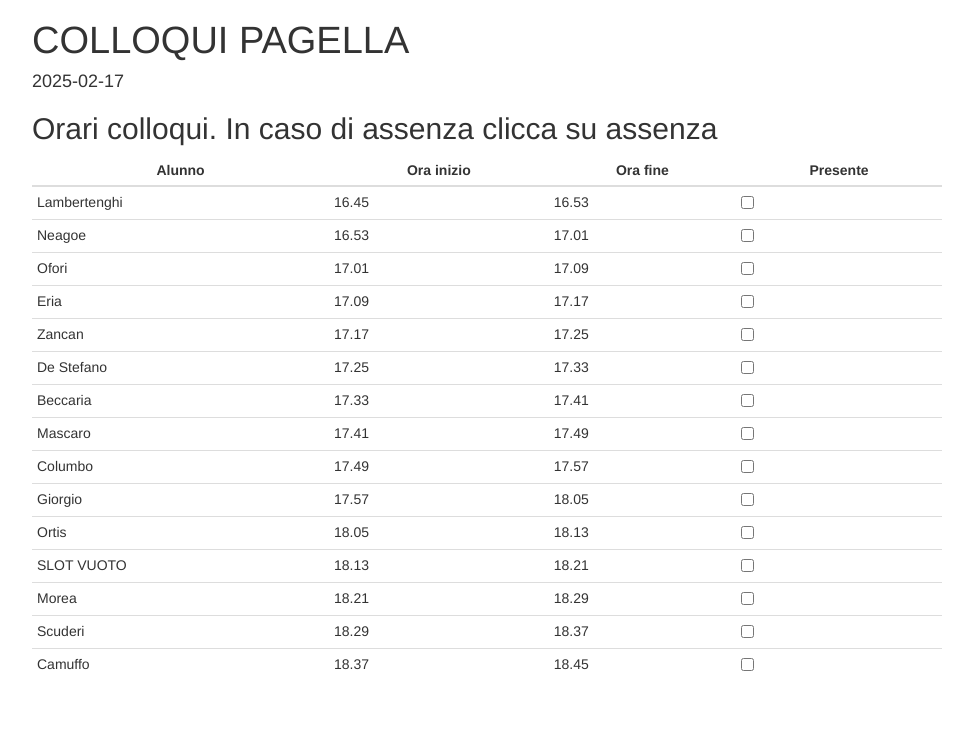
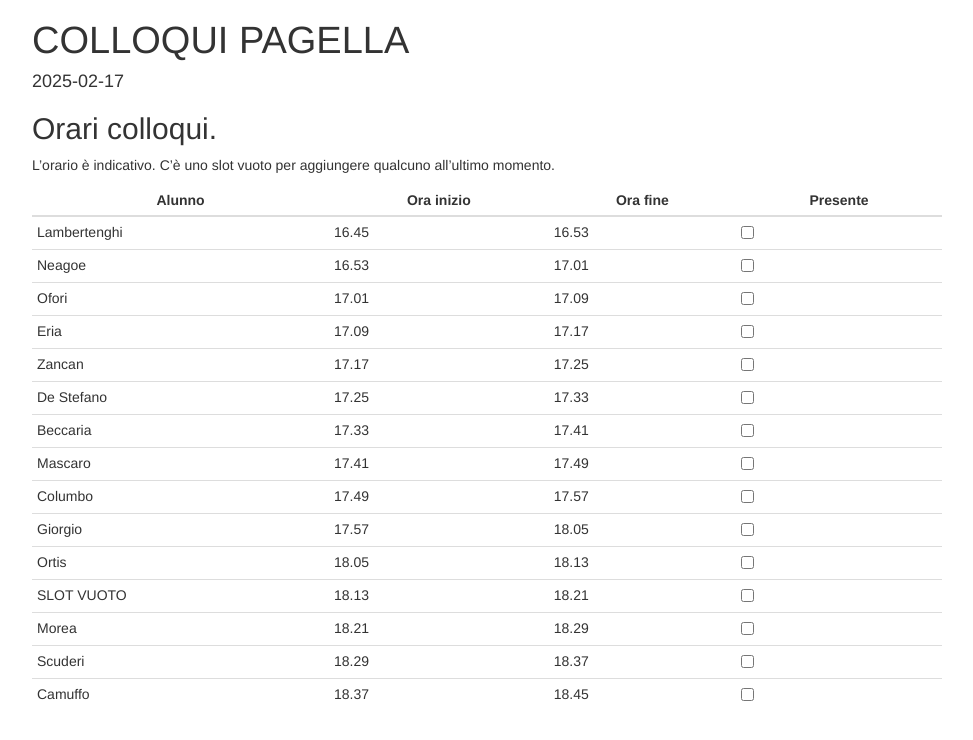
Before and after one commit to marcoguerzoni/mypages, a plain HTML site: page docs/orari.html in a window 1280 px wide. Shown: the whole page, without its empty margins (153-1126 px from the left). Drawn offline with nearby package versions, Linux system fonts and the light colour scheme; some packages are replaced by stand-ins of ours.

Commit message:
Add files via upload

```diff
--- a/docs/orari.html
+++ b/docs/orari.html
@@ -355,8 +355,10 @@ display: none;
 </div>
 
 
-<div id="orari-colloqui.-in-caso-di-assenza-clicca-su-assenza" class="section level2">
-<h2>Orari colloqui. In caso di assenza clicca su assenza</h2>
+<div id="orari-colloqui." class="section level2">
+<h2>Orari colloqui.</h2>
+<p>L’orario è indicativo. C’è uno slot vuoto per aggiungere qualcuno
+all’ultimo momento.</p>
 <table>
 <thead>
 <tr class="header">
```
